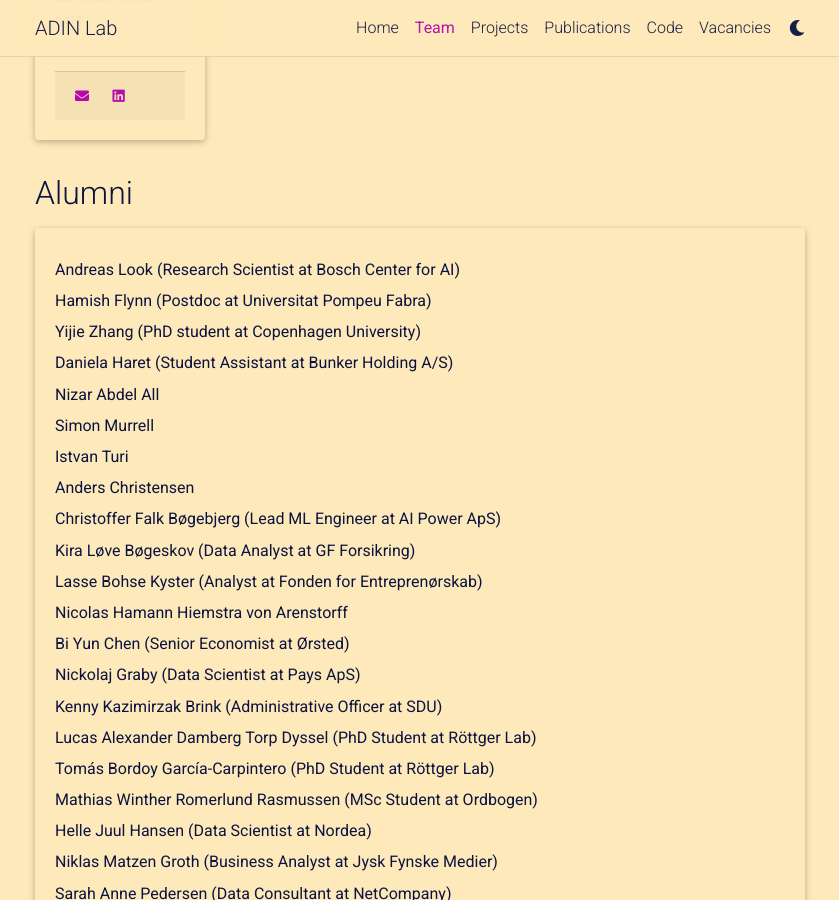
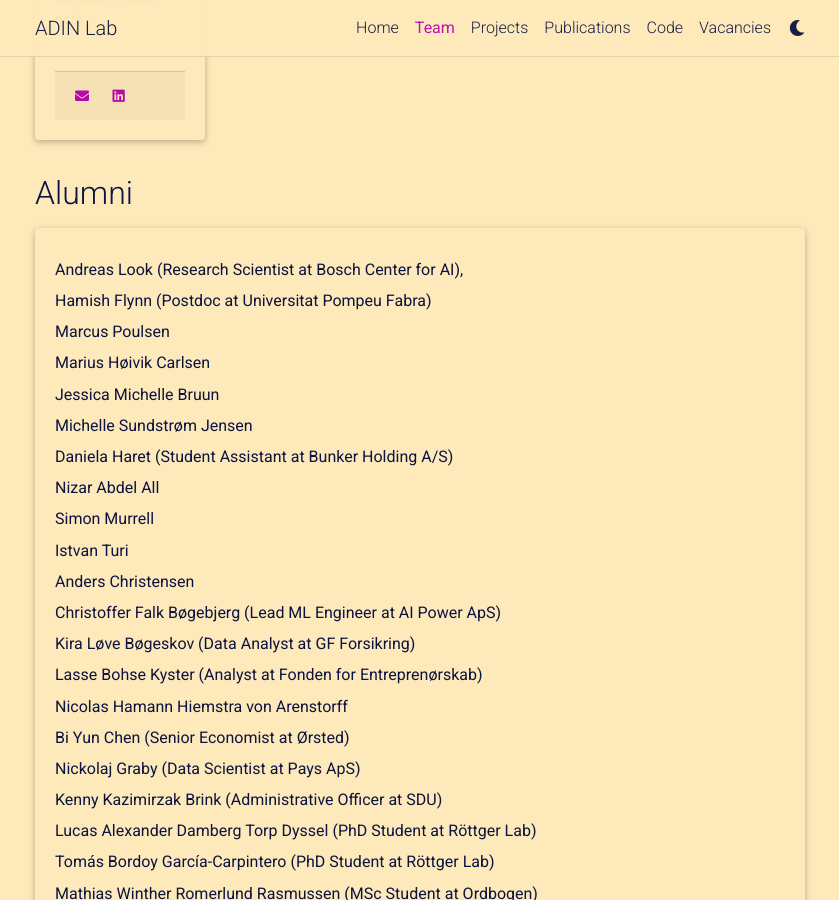
Before and after one commit to adinlab/adinlab.github.io, a Jekyll site: the page built from _pages/1_team.md, in a window 1280 px wide and 900 px high, scrolled down 2883 px. Shown: the whole window, without its empty margins (220-1059 px from the left). Built offline with Jekyll 4.4.1, drawn with Linux system fonts in a browser that asks for light colours; comment, search, counter and statistics services are not loaded; a style sheet for code colours, icons or effects is not loaded.

Commit message:
Update team.yml

```diff
--- a/_data/team.yml
+++ b/_data/team.yml
@@ -111,9 +111,12 @@ mscs:
 
 
 alumnis:
-  - name: Andreas Look (Research Scientist at Bosch Center for AI)
+  - name: Andreas Look (Research Scientist at Bosch Center for AI),
   - name: Hamish Flynn (Postdoc at Universitat Pompeu Fabra)
-  - name: Yijie Zhang (PhD student at Copenhagen University)
+  - name: Marcus Poulsen
+  - name: Marius Høivik Carlsen
+  - name: Jessica Michelle Bruun
+  - name: Michelle Sundstrøm Jensen
   - name: Daniela Haret (Student Assistant at Bunker Holding A/S)
   - name: Nizar Abdel All
   - name: Simon Murrell
```
